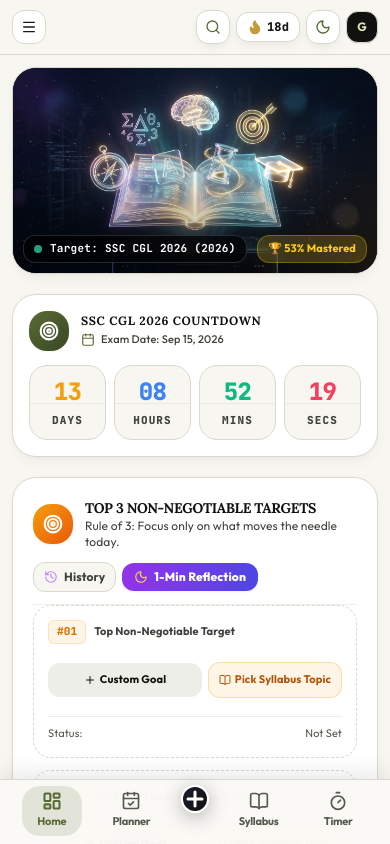
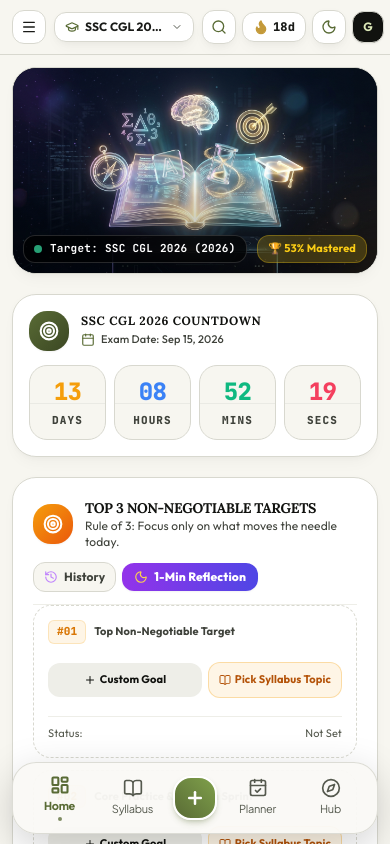
Before and after one commit to sscrecall-prog/syllabus-3d, a React (Vite) app: page / in a window 390 px wide. Both pictures are taken after a click on the button "Continue with Google". Shown: the top 844 px of the page. Built offline with nearby package versions, Linux system fonts and the light colour scheme; a web font is replaced by a local one.

Commit message:
feat(mobile-ux): overhaul mobile experience with floating glassmorphic dock, luxury profile drawer sheet, and native app physics

```diff
--- a/src/App.tsx
+++ b/src/App.tsx
@@ -401,6 +401,7 @@ export const App: React.FC = () => {
           window.history.pushState({ modal: 'add_topic' }, '');
         }}
         onOpenFocus={() => handleLaunchFocus(undefined)}
+        onOpenMobileMenu={() => setIsMobileDrawerOpen(true)}
       />
 
       {/* Floating Background Timer Overlay */}
--- a/src/components/layout/Header.tsx
+++ b/src/components/layout/Header.tsx
@@ -85,19 +85,20 @@ export const Header: React.FC<HeaderProps> = ({
             </button>
           )}
 
-          {/* Desktop Exam Selector */}
-          <div className="hidden md:flex relative">
+          {/* Responsive Exam Selector (Mobile & Desktop) */}
+          <div className="relative">
             <button
               onClick={() => setIsExamMenuOpen(prev => !prev)}
-              className="flex items-center gap-2 px-3.5 py-1.5 rounded-xl bg-white dark:bg-[#18181D] border border-[#D8D8CF] dark:border-[#272730] hover:border-[#596B35] transition-all cursor-pointer text-[13px] font-bold text-[#191A17] dark:text-[#F5F5F7] shadow-subtle-depth"
+              className="flex items-center gap-1.5 sm:gap-2 px-2.5 sm:px-3.5 py-1.5 rounded-xl bg-white dark:bg-[#18181D] border border-[#D8D8CF] dark:border-[#272730] hover:border-[#596B35] transition-all cursor-pointer text-xs sm:text-[13px] font-bold text-[#191A17] dark:text-[#F5F5F7] shadow-subtle-depth max-w-[140px] sm:max-w-xs truncate"
+              title="Switch Exam Target"
             >
-              <GraduationCap className="w-4 h-4 text-[#596B35] dark:text-[#8B5CF6]" />
-              <span>{examName}</span>
-              <ChevronDown className="w-3.5 h-3.5 text-[#85877E]" />
+              <GraduationCap className="w-3.5 sm:w-4 h-3.5 sm:h-4 text-[#596B35] dark:text-[#8B5CF6] shrink-0" />
+              <span className="truncate">{examName}</span>
+              <ChevronDown className="w-3 sm:w-3.5 h-3 sm:h-3.5 text-[#85877E] shrink-0" />
             </button>
 
             {isExamMenuOpen && (
-              <div className="absolute top-full left-0 mt-1.5 w-60 rounded-xl bg-white dark:bg-[#18181D] border border-[#D8D8CF] dark:border-[#272730] shadow-elevated-card p-1.5 z-40 animate-fade-in">
+              <div className="absolute top-full left-0 mt-1.5 w-60 rounded-2xl bg-white dark:bg-[#18181D] border border-[#D8D8CF] dark:border-[#272730] shadow-elevated-card p-1.5 z-40 animate-fade-in">
                 {exams.map(ex => (
                   <button
                     key={ex.id}
@@ -105,7 +106,7 @@ export const Header: React.FC<HeaderProps> = ({
                       setSelectedExamId(ex.id);
                       setIsExamMenuOpen(false);
                     }}
-                    className={`w-full text-left px-3 py-2 rounded-lg text-[13px] font-semibold flex items-center justify-between transition-colors ${
+                    className={`w-full text-left px-3 py-2 rounded-xl text-[13px] font-semibold flex items-center justify-between transition-colors ${
                       ex.id === currentExam?.id
                         ? 'bg-[#DCE8B7] dark:bg-[#8B5CF6]/20 text-[#11120F] dark:text-[#F5F5F7] font-bold'
                         : 'hover:bg-[#EEEEE8] dark:hover:bg-[#1D201A] text-[#65675F] dark:text-[#A1A1AA]'
--- a/src/components/layout/MobileDrawer.tsx
+++ b/src/components/layout/MobileDrawer.tsx
@@ -5,16 +5,19 @@ import {
   CalendarCheck,
   BrainCircuit,
   BookOpen,
-  Layers,
   RotateCw,
   AlertTriangle,
   BarChart3,
   Settings,
   Plus,
-  Globe
+  Globe,
+  Flame,
+  ShieldCheck,
+  Sparkles
 } from 'lucide-react';
 import { AppView } from './Sidebar';
 import { useSyllabus } from '../../context/SyllabusContext';
+import { useAuth } from '../../context/AuthContext';
 import { soundManager } from '../../utils/soundEffects';
 
 interface MobileDrawerProps {
@@ -33,64 +36,130 @@ export const MobileDrawer: React.FC<MobileDrawerProps> = ({
   onOpenAddTopic
 }) => {
   const { profile, dueRevisions, weakTopics, platforms } = useSyllabus();
+  const { user } = useAuth();
 
   if (!isOpen) return null;
 
-  const navItems = [
-    { id: 'overview' as AppView, label: 'Dashboard', icon: LayoutDashboard },
-    { id: 'platforms' as AppView, label: 'Study Station & Hub', icon: Globe, badge: platforms.length },
-    { id: 'syllabus' as AppView, label: 'Syllabus Explorer', icon: BookOpen },
-    { id: 'mindmap' as AppView, label: 'Concept Mind Map', icon: BrainCircuit },
-    { id: 'planner' as AppView, label: 'Study Planner', icon: CalendarCheck },
-    { id: 'revision' as AppView, label: 'Spaced Revision', icon: RotateCw, badge: dueRevisions.length },
-    { id: 'weak' as AppView, label: 'Weak Topics', icon: AlertTriangle, badge: weakTopics.length },
-    { id: 'analytics' as AppView, label: 'Analytics & Heatmap', icon: BarChart3 },
-    { id: 'settings' as AppView, label: 'Settings', icon: Settings }
+  const sections = [
+    {
+      title: 'LEARNING & MASTERY',
+      items: [
+        { id: 'overview' as AppView, label: 'Dashboard', icon: LayoutDashboard, badge: null, color: 'text-emerald-500' },
+        { id: 'syllabus' as AppView, label: 'Syllabus Explorer', icon: BookOpen, badge: null, color: 'text-sky-500' },
+        { id: 'mindmap' as AppView, label: 'Concept Mind Map', icon: BrainCircuit, badge: null, color: 'text-purple-500' },
+        { id: 'platforms' as AppView, label: 'Study Station & Hub', icon: Globe, badge: platforms.length || null, color: 'text-indigo-500' }
+      ]
+    },
+    {
+      title: 'PRODUCTIVITY & GOALS',
+      items: [
+        { id: 'planner' as AppView, label: 'Study Planner', icon: CalendarCheck, badge: null, color: 'text-teal-500' },
+        { id: 'revision' as AppView, label: 'Spaced Revision', icon: RotateCw, badge: dueRevisions.length || null, color: 'text-amber-500' },
+        { id: 'weak' as AppView, label: 'Weak Topics & Traps', icon: AlertTriangle, badge: weakTopics.length || null, color: 'text-rose-500' }
+      ]
+    },
+    {
+      title: 'PERFORMANCE & SYSTEM',
+      items: [
+        { id: 'analytics' as AppView, label: 'Analytics & Heatmap', icon: BarChart3, badge: null, color: 'text-blue-500' },
+        { id: 'settings' as AppView, label: 'App Settings', icon: Settings, badge: null, color: 'text-slate-400' }
+      ]
+    }
   ];
 
   return (
     <div className="md:hidden fixed inset-0 z-50 flex">
-      {/* Backdrop */}
-      <div onClick={onClose} className="fixed inset-0 bg-black/70 backdrop-blur-md animate-fade-in" />
+      {/* Smooth Backdrop */}
+      <div onClick={onClose} className="fixed inset-0 bg-black/75 backdrop-blur-md animate-fade-in transition-opacity" />
 
-      {/* Drawer Card */}
-      <div className="relative w-[85%] max-w-xs bg-[#FAF9F5] dark:bg-[#10111A] border-r border-[#D8D8CF] dark:border-[#242638] p-5 flex flex-col justify-between z-10 shadow-2xl animate-slide-right overflow-y-auto custom-scrollbar">
-        <div className="space-y-4">
-          <div className="flex items-center justify-between pb-3.5 border-b border-[#D8D8CF] dark:border-[#242638]">
+      {/* Drawer Sheet */}
+      <div className="relative w-[85%] max-w-[320px] bg-[#FAF9F5] dark:bg-[#10111A] border-r border-[#D8D8CF] dark:border-[#242638] flex flex-col justify-between z-10 shadow-2xl animate-slide-right overflow-y-auto custom-scrollbar">
+
+        <div className="p-4 space-y-4">
+          {/* Header Bar */}
+          <div className="flex items-center justify-between pb-3 border-b border-[#D8D8CF]/80 dark:border-[#242638]">
             <div className="flex items-center gap-2.5">
-              <div className="w-9 h-9 rounded-2xl bg-[#11120F] dark:bg-[#1E2030] p-1.5 flex items-center justify-center border border-white/10 shadow-sm">
+              <div className="w-8 h-8 rounded-xl bg-[#11120F] dark:bg-[#1E2030] p-1.5 flex items-center justify-center border border-white/15 shadow-xs">
                 <img src="/logo.png" alt="Logo" className="w-full h-full object-contain" />
               </div>
               <div>
-                <h2 className="text-sm font-black text-[#11120F] dark:text-white font-serif uppercase tracking-wider">
+                <h2 className="text-[13px] font-black text-[#11120F] dark:text-white uppercase tracking-wider font-serif leading-none">
                   SYLLABUS 3D
                 </h2>
-                <span className="text-[11px] font-mono text-[#85877E]">Mastery Edition</span>
+                <span className="text-[10px] font-mono text-[#85877E] dark:text-[#A1A1B2] mt-0.5 block">Mastery Edition</span>
               </div>
             </div>
             <button
               onClick={onClose}
-              className="p-2 rounded-xl text-[#85877E] hover:text-[#11120F] dark:hover:text-white hover:bg-black/5 dark:hover:bg-white/10 transition-colors cursor-pointer"
+              className="p-1.5 rounded-xl text-[#85877E] hover:text-[#11120F] dark:hover:text-white hover:bg-black/5 dark:hover:bg-white/10 transition-colors cursor-pointer"
             >
-              <X className="w-5 h-5" />
+              <X className="w-4 h-4" />
             </button>
           </div>
 
+          {/* User Profile Card */}
+          <div className="p-3 rounded-2xl bg-white dark:bg-[#181926] border border-[#D8D8CF] dark:border-[#242638] shadow-xs space-y-2.5">
+            <div className="flex items-center justify-between gap-2">
+              <div className="flex items-center gap-2 min-w-0">
+                <div className="w-8 h-8 rounded-full bg-gradient-to-tr from-[#596B35] to-[#7FA04B] dark:from-[#7AA2F7] dark:to-[#5B82D7] text-white dark:text-[#0B0B0D] font-bold text-xs flex items-center justify-center shadow-xs shrink-0">
+                  {user?.email?.[0]?.toUpperCase() || 'U'}
+                </div>
+                <div className="min-w-0">
+                  <h4 className="text-xs font-black text-[#11120F] dark:text-[#F5F5F7] truncate leading-tight">
+                    {user?.email?.split('@')[0] || 'Scholar'}
+                  </h4>
+                  <span className="text-[10px] font-mono font-bold text-[#596B35] dark:text-[#7AA2F7]">
+                    Lvl {profile.level} • {profile.levelTitle}
+                  </span>
+                </div>
+              </div>
+
+              {profile.currentStreak > 0 && (
+                <span className="flex items-center gap-1 px-2 py-0.5 rounded-lg bg-amber-500/15 text-amber-600 dark:text-amber-400 text-[10px] font-bold border border-amber-500/25 shrink-0">
+                  <Flame className="w-3 h-3 fill-amber-500 text-amber-500" />
+                  <span>{profile.currentStreak}d</span>
+                </span>
+              )}
+            </div>
+
+            {/* Micro XP Bar */}
+            <div className="space-y-1">
+              <div className="flex items-center justify-between text-[10px] font-mono text-[#85877E]">
+                <span>Experience</span>
+                <span>{profile.xp} XP</span>
+              </div>
+              <div className="w-full h-1.5 rounded-full bg-[#EEEEE8] dark:bg-[#232433] overflow-hidden">
+                <div
+                  className="h-full rounded-full bg-gradient-to-r from-[#596B35] to-[#8FA35F] dark:from-[#7AA2F7] dark:to-[#A78BFA] transition-all duration-500"
+                  style={{ width: `${Math.min(100, Math.max(10, (profile.xp % 1000) / 10))}%` }}
+                />
+              </div>
+            </div>
+          </div>
+
+          {/* Quick Target Action Button */}
           {onOpenAddTopic && (
             <button
               onClick={() => {
                 onClose();
                 onOpenAddTopic();
               }}
-              className="w-full py-3 px-4 rounded-2xl bg-gradient-to-r from-[#1B1D30] to-[#11120F] dark:from-[#7AA2F7] dark:to-[#5B82D7] text-white dark:text-[#0B0B0D] font-bold text-[13px] flex items-center justify-center gap-2 shadow-md active:scale-95 transition-all cursor-pointer border border-white/10"
+              className="w-full py-2.5 px-3 rounded-2xl bg-gradient-to-r from-[#596B35] to-[#7FA04B] hover:from-[#4D5D2E] hover:to-[#708E41] dark:from-[#7AA2F7] dark:to-[#5B82D7] text-white dark:text-[#0B0B0D] font-black text-xs flex items-center justify-center gap-1.5 shadow-sm active:scale-95 transition-all cursor-pointer border border-white/10"
             >
               <Plus className="w-4 h-4 stroke-[2.5]" />
-              <span>+ Add Custom Target</span>
+              <span>Add Custom Target</span>
             </button>
           )}
 
-          <nav className="space-y-1">
-            {navItems.map(item => {
+          {/* Grouped Navigation Sections */}
+          <div className="space-y-3.5 pt-1">
+            {sections.map(sec => (
+              <div key={sec.title} className="space-y-1">
+                <h5 className="px-2 text-[10px] font-mono font-bold tracking-widest text-[#85877E] dark:text-[#6E7187] uppercase">
+                  {sec.title}
+                </h5>
+                <div className="space-y-0.5">
+                  {sec.items.map(item => {
                     const Icon = item.icon;
                     const isActive = activeView === item.id;
                     return (
@@ -101,31 +170,37 @@ export const MobileDrawer: React.FC<MobileDrawerProps> = ({
                           onSelectView(item.id);
                           onClose();
                         }}
-                  className={`w-full min-h-[44px] flex items-center justify-between px-3.5 py-3 rounded-2xl text-[13px] font-bold transition-all active:scale-95 cursor-pointer ${
+                        className={`w-full min-h-[42px] flex items-center justify-between px-3 py-2 rounded-xl text-xs font-bold transition-all active:scale-[0.98] cursor-pointer ${
                           isActive
-                      ? 'bg-[#596B35]/15 dark:bg-[#7AA2F7]/20 text-[#596B35] dark:text-[#7AA2F7] font-black border border-[#596B35]/30 dark:border-[#7AA2F7]/40 shadow-xs'
-                      : 'text-[#65675F] dark:text-[#A1A1B2] hover:bg-[#EEEEE8] dark:hover:bg-[#181926]'
+                            ? 'bg-[#596B35]/15 dark:bg-[#7AA2F7]/20 text-[#596B35] dark:text-[#7AA2F7] font-black border border-[#596B35]/30 dark:border-[#7AA2F7]/40 shadow-2xs'
+                            : 'text-[#65675F] dark:text-[#A1A1B2] hover:bg-black/5 dark:hover:bg-white/5'
                         }`}
                       >
-                  <div className="flex items-center gap-3">
+                        <div className="flex items-center gap-2.5">
                           <Icon className={`w-4 h-4 ${isActive ? 'stroke-[2.5]' : 'stroke-[2]'}`} />
                           <span>{item.label}</span>
                         </div>
                         {Boolean(item.badge) && (
-                    <span className="px-2 py-0.5 rounded-full text-[11px] font-mono font-bold bg-[#596B35] dark:bg-[#7AA2F7] text-white dark:text-[#0B0B0D] shadow-xs">
+                          <span className="px-2 py-0.5 rounded-full text-[10px] font-mono font-bold bg-[#596B35] dark:bg-[#7AA2F7] text-white dark:text-[#0B0B0D] shadow-xs">
                             {item.badge}
                           </span>
                         )}
                       </button>
                     );
                   })}
-          </nav>
+                </div>
+              </div>
+            ))}
+          </div>
         </div>
 
-        <div className="pt-4 border-t border-[#D8D8CF] dark:border-[#242638]">
-          <p className="text-[11px] text-[#85877E] text-center font-mono">
-            Syllabus 3D • Focus First
-          </p>
+        {/* Footer info */}
+        <div className="p-4 border-t border-[#D8D8CF]/80 dark:border-[#242638] flex items-center justify-between text-[10px] font-mono text-[#85877E]">
+          <span className="flex items-center gap-1.5">
+            <span className="w-1.5 h-1.5 rounded-full bg-emerald-500 animate-pulse" />
+            <span>Cloud Synced</span>
+          </span>
+          <span>v2.4.0</span>
         </div>
       </div>
     </div>
--- a/src/components/layout/MobileNav.tsx
+++ b/src/components/layout/MobileNav.tsx
@@ -4,6 +4,7 @@ import {
   CalendarCheck,
   BookOpen,
   Plus,
+  Compass,
   Timer
 } from 'lucide-react';
 import { AppView } from './Sidebar';
@@ -14,91 +15,129 @@ interface MobileNavProps {
   onSelectView: (view: AppView) => void;
   onOpenAddTopic?: () => void;
   onOpenFocus?: () => void;
+  onOpenMobileMenu?: () => void;
 }
 
 export const MobileNav: React.FC<MobileNavProps> = ({
   activeView,
   onSelectView,
   onOpenAddTopic,
-  onOpenFocus
+  onOpenFocus,
+  onOpenMobileMenu
 }) => {
   return (
-    <nav className="md:hidden fixed bottom-0 left-0 right-0 z-40 bg-[#FAF9F5]/95 dark:bg-[#10111A]/95 backdrop-blur-xl border-t border-[#D8D8CF] dark:border-[#242638] px-3 py-1.5 pb-[max(0.5rem,env(safe-area-inset-bottom))] select-none shadow-[0_-4px_25px_rgba(0,0,0,0.1)]">
-      <div className="flex items-center justify-around relative max-w-md mx-auto">
+    <nav className="md:hidden fixed bottom-2.5 left-3 right-3 sm:left-6 sm:right-6 max-w-md mx-auto z-40 select-none pb-[env(safe-area-inset-bottom)]">
+      <div className="flex items-center justify-between px-2.5 py-1.5 rounded-3xl bg-[#FAF9F5]/90 dark:bg-[#12131F]/90 backdrop-blur-2xl border border-[#D8D8CF]/85 dark:border-[#272A3D] shadow-[0_12px_40px_rgba(0,0,0,0.18)] dark:shadow-[0_12px_40px_rgba(0,0,0,0.6)]">
 
-        {/* Item 1: Home */}
+        {/* Item 1: Home Dashboard */}
         <button
           onClick={() => {
             soundManager.playClick();
             onSelectView('overview');
           }}
-          className={`flex flex-col items-center justify-center min-w-[60px] min-h-[50px] px-2.5 py-1 rounded-2xl transition-all active:scale-90 cursor-pointer ${
+          className={`flex-1 flex flex-col items-center justify-center py-1.5 px-1 rounded-2xl transition-all duration-200 active:scale-90 cursor-pointer relative ${
             activeView === 'overview'
-              ? 'bg-[#596B35]/15 dark:bg-[#7AA2F7]/20 text-[#596B35] dark:text-[#7AA2F7] font-black shadow-xs'
+              ? 'text-[#596B35] dark:text-[#7AA2F7] font-black'
               : 'text-[#85877E] dark:text-[#8E90A6] hover:text-[#11120F] dark:hover:text-white'
           }`}
+          title="Home Dashboard"
         >
+          {activeView === 'overview' && (
+            <span className="absolute inset-0 bg-[#596B35]/12 dark:bg-[#7AA2F7]/15 rounded-2xl -z-10 shadow-2xs" />
+          )}
           <LayoutDashboard className={`w-5 h-5 ${activeView === 'overview' ? 'stroke-[2.5]' : 'stroke-[2]'}`} />
-          <span className="text-[11px] font-bold mt-0.5 tracking-tight">Home</span>
+          <span className="text-[11px] mt-0.5 tracking-tight font-sans">Home</span>
+          {activeView === 'overview' && (
+            <span className="w-1 h-1 rounded-full bg-[#596B35] dark:bg-[#7AA2F7] mt-0.5 animate-pulse" />
+          )}
         </button>
 
-        {/* Item 2: Planner */}
+        {/* Item 2: Syllabus Explorer */}
+        <button
+          onClick={() => {
+            soundManager.playClick();
+            onSelectView('syllabus');
+          }}
+          className={`flex-1 flex flex-col items-center justify-center py-1.5 px-1 rounded-2xl transition-all duration-200 active:scale-90 cursor-pointer relative ${
+            activeView === 'syllabus'
+              ? 'text-[#596B35] dark:text-[#7AA2F7] font-black'
+              : 'text-[#85877E] dark:text-[#8E90A6] hover:text-[#11120F] dark:hover:text-white'
+          }`}
+          title="Syllabus Explorer"
+        >
+          {activeView === 'syllabus' && (
+            <span className="absolute inset-0 bg-[#596B35]/12 dark:bg-[#7AA2F7]/15 rounded-2xl -z-10 shadow-2xs" />
+          )}
+          <BookOpen className={`w-5 h-5 ${activeView === 'syllabus' ? 'stroke-[2.5]' : 'stroke-[2]'}`} />
+          <span className="text-[11px] mt-0.5 tracking-tight font-sans">Syllabus</span>
+          {activeView === 'syllabus' && (
+            <span className="w-1 h-1 rounded-full bg-[#596B35] dark:bg-[#7AA2F7] mt-0.5 animate-pulse" />
+          )}
+        </button>
+
+        {/* Center Primary Action Button (Add Target & Focus) */}
+        <div className="flex items-center justify-center px-1">
+          <button
+            onClick={() => {
+              soundManager.playClick();
+              if (onOpenAddTopic) onOpenAddTopic();
+            }}
+            className="w-11 h-11 rounded-2xl bg-gradient-to-tr from-[#596B35] to-[#7FA04B] dark:from-[#7AA2F7] dark:to-[#5B82D7] text-white dark:text-[#0B0B0D] shadow-md shadow-[#596B35]/25 dark:shadow-[#7AA2F7]/30 flex items-center justify-center active:scale-90 transition-transform cursor-pointer border-2 border-white dark:border-[#12131F]"
+            title="Add Custom Study Target"
+            aria-label="Add Custom Target"
+          >
+            <Plus className="w-5 h-5 stroke-[3]" />
+          </button>
+        </div>
+
+        {/* Item 3: Planner */}
         <button
           onClick={() => {
             soundManager.playClick();
             onSelectView('planner');
           }}
-          className={`flex flex-col items-center justify-center min-w-[60px] min-h-[50px] px-2.5 py-1 rounded-2xl transition-all active:scale-90 cursor-pointer ${
+          className={`flex-1 flex flex-col items-center justify-center py-1.5 px-1 rounded-2xl transition-all duration-200 active:scale-90 cursor-pointer relative ${
             activeView === 'planner'
-              ? 'bg-[#596B35]/15 dark:bg-[#7AA2F7]/20 text-[#596B35] dark:text-[#7AA2F7] font-black shadow-xs'
+              ? 'text-[#596B35] dark:text-[#7AA2F7] font-black'
               : 'text-[#85877E] dark:text-[#8E90A6] hover:text-[#11120F] dark:hover:text-white'
           }`}
+          title="Daily Planner"
         >
+          {activeView === 'planner' && (
+            <span className="absolute inset-0 bg-[#596B35]/12 dark:bg-[#7AA2F7]/15 rounded-2xl -z-10 shadow-2xs" />
+          )}
           <CalendarCheck className={`w-5 h-5 ${activeView === 'planner' ? 'stroke-[2.5]' : 'stroke-[2]'}`} />
-          <span className="text-[11px] font-bold mt-0.5 tracking-tight">Planner</span>
+          <span className="text-[11px] mt-0.5 tracking-tight font-sans">Planner</span>
+          {activeView === 'planner' && (
+            <span className="w-1 h-1 rounded-full bg-[#596B35] dark:bg-[#7AA2F7] mt-0.5 animate-pulse" />
+          )}
         </button>
 
-        {/* Center Primary Action FAB (+) */}
-        {onOpenAddTopic && (
-          <button
-            onClick={() => {
-              soundManager.playClick();
-              onOpenAddTopic();
-            }}
-            className="w-13 h-13 -mt-6 rounded-2xl bg-gradient-to-br from-[#1B1D30] to-[#11120F] dark:from-[#7AA2F7] dark:to-[#5B82D7] text-white dark:text-[#0B0B0D] shadow-[0_4px_20px_rgba(0,0,0,0.3)] dark:shadow-[0_4px_20px_rgba(122,162,247,0.4)] flex items-center justify-center active:scale-90 transition-transform cursor-pointer border-2 border-white dark:border-[#10111A]"
-            title="Add Custom Study Target"
-            aria-label="Add Custom Study Target"
-          >
-            <Plus className="w-6 h-6 stroke-[3]" />
-          </button>
-        )}
-
-        {/* Item 3: Syllabus */}
+        {/* Item 4: More / Hub Drawer */}
         <button
           onClick={() => {
             soundManager.playClick();
-            onSelectView('syllabus');
+            if (onOpenMobileMenu) {
+              onOpenMobileMenu();
+            } else if (onOpenFocus) {
+              onOpenFocus();
+            }
           }}
-          className={`flex flex-col items-center justify-center min-w-[60px] min-h-[50px] px-2.5 py-1 rounded-2xl transition-all active:scale-90 cursor-pointer ${
-            activeView === 'syllabus'
-              ? 'bg-[#596B35]/15 dark:bg-[#7AA2F7]/20 text-[#596B35] dark:text-[#7AA2F7] font-black shadow-xs'
+          className={`flex-1 flex flex-col items-center justify-center py-1.5 px-1 rounded-2xl transition-all duration-200 active:scale-90 cursor-pointer relative ${
+            ['platforms', 'revision', 'weak', 'mindmap', 'analytics', 'settings'].includes(activeView)
+              ? 'text-[#596B35] dark:text-[#7AA2F7] font-black'
               : 'text-[#85877E] dark:text-[#8E90A6] hover:text-[#11120F] dark:hover:text-white'
           }`}
+          title="More Sections & Tools"
         >
-          <BookOpen className={`w-5 h-5 ${activeView === 'syllabus' ? 'stroke-[2.5]' : 'stroke-[2]'}`} />
-          <span className="text-[11px] font-bold mt-0.5 tracking-tight">Syllabus</span>
-        </button>
-
-        {/* Item 4: Timer */}
-        <button
-          onClick={() => {
-            soundManager.playClick();
-            if (onOpenFocus) onOpenFocus();
-          }}
-          className="flex flex-col items-center justify-center min-w-[60px] min-h-[50px] px-2.5 py-1 rounded-2xl text-[#85877E] dark:text-[#8E90A6] hover:text-[#596B35] dark:hover:text-[#7AA2F7] transition-all active:scale-90 cursor-pointer"
-        >
-          <Timer className="w-5 h-5 stroke-[2]" />
-          <span className="text-[11px] font-bold mt-0.5 tracking-tight">Timer</span>
+          {['platforms', 'revision', 'weak', 'mindmap', 'analytics', 'settings'].includes(activeView) && (
+            <span className="absolute inset-0 bg-[#596B35]/12 dark:bg-[#7AA2F7]/15 rounded-2xl -z-10 shadow-2xs" />
+          )}
+          <Compass className={`w-5 h-5 ${['platforms', 'revision', 'weak', 'mindmap', 'analytics', 'settings'].includes(activeView) ? 'stroke-[2.5]' : 'stroke-[2]'}`} />
+          <span className="text-[11px] mt-0.5 tracking-tight font-sans">Hub</span>
+          {['platforms', 'revision', 'weak', 'mindmap', 'analytics', 'settings'].includes(activeView) && (
+            <span className="w-1 h-1 rounded-full bg-[#596B35] dark:bg-[#7AA2F7] mt-0.5 animate-pulse" />
+          )}
         </button>
       </div>
     </nav>
--- a/src/index.css
+++ b/src/index.css
@@ -103,6 +103,9 @@
   html, body {
     max-width: 100vw;
     overflow-x: hidden;
+    -webkit-tap-highlight-color: transparent;
+    -webkit-touch-callout: none;
+    overscroll-behavior-y: contain;
   }
 
   body {
```
Lines whose indentation alone changed are shown as unchanged.
